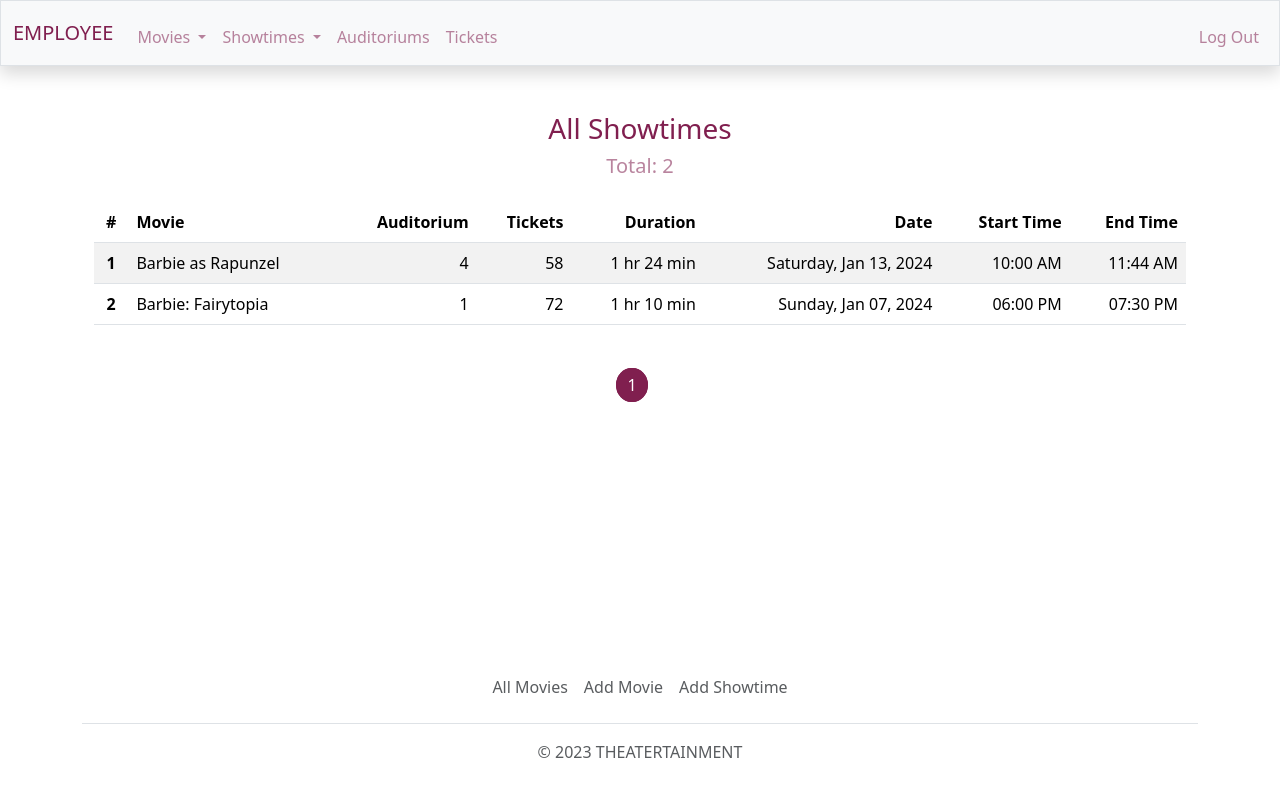
After one commit to mnsrt-pb/TheaterTainment, a Flask app: page /employee/showtimes/all-showtimes in a window 1280 px wide. The commit adds this page. Run offline with Flask 3, Linux system fonts and the light colour scheme; a user stored in the database is signed in; data comes from the database, SQL or seed files in the repository; both versions use the stored data as it was after the commit; some libraries are stand-ins or nearby versions.

Commit message:
Employee.Showtimes: add_showtime, all_showtimes, showtimes_now, past_showtimes (complete)
* These routes use pagination.

* Fixed pagination error in movies.html template. Functions that used this template to render different pages would get redirected to the all_movies route instead of their own.

```diff
--- a/theatert/templates/employee/home.html
+++ b/theatert/templates/employee/home.html
@@ -8,7 +8,8 @@
     {% if changes|length == 0 %}
         <h5 class="color-dark my-4">You have made no changes to the database.</h5>
     {% else %}
-        <h5 class="color-dark my-4">Your Changes:</h5>
+        <h3 class="color-dark mb-4">Your Changes</h3>
+        <h5 class="color-light my-2">Total: {{ total }}</h5>
         <div class="table-responsive-md">
             <table class="table table-striped">
                 <thead>
--- a/theatert/templates/employee/layout.html
+++ b/theatert/templates/employee/layout.html
@@ -53,11 +53,11 @@
                                   Showtimes
                                 </a>
                                 <ul class="dropdown-menu">
-                                    <li><a class="dropdown-item" href="#">All Showtimes</a></li>
-                                    <li><a class="dropdown-item" href="#">Past Showtimes</a></li>
-                                    <li><a class="dropdown-item" href="#">Showtimes Now</a></li>
+                                    <li><a class="dropdown-item" href="{{ url_for('employees.showtimes.all_showtimes') }}">All Showtimes</a></li>
+                                    <li><a class="dropdown-item" href="{{ url_for('employees.showtimes.past_showtimes') }}">Past Showtimes</a></li>
+                                    <li><a class="dropdown-item" href="{{ url_for('employees.showtimes.showtimes_now') }}">Showtimes Now</a></li>
                                     <li><hr class="dropdown-divider"></li>
-                                    <li><a class="dropdown-item" href="#">Add showtime</a></li>
+                                    <li><a class="dropdown-item" href="{{ url_for('employees.showtimes.add_showtime') }}">Add Showtime</a></li>
                                 </ul>
                             </li>
                             <li class="nav-item"><a class="nav-link" href="{{ url_for('employees.auditoriums') }}">Auditoriums</a></li>
@@ -81,7 +81,7 @@
 
         {% with messages =  get_flashed_messages(with_categories=true) %}
             {% if messages %}
-            <header class="mt-4">
+                <header class="mt-4">
                     {% for category, message in messages %}
                         <div class="alert alert-{{category}} mb-0 text-center" role="alert">
                             {{ message }}
--- /dev/null
+++ b/theatert/templates/employee/showtimes.html
@@ -0,0 +1,65 @@
+{% extends "employee/layout.html" %}
+
+{% block title %}
+    {{ title }}
+{% endblock %}
+
+{% block main %}
+    <h3 class="color-dark">{{ title }}</h3>
+    {% if total == 0 %}
+        <h5 class="color-light my-4">There are no showtimes.</h5>
+    {% else %}
+        <h5 class="color-light mb-4">Total: {{ total }}</h5>
+        <div class="table-responsive-md">
+            <table class="table table-striped">
+                <thead>
+                    <tr>
+                        <th class=>#</th>
+                        <th class="text-start">Movie</th>
+                        <th class="text-end">Auditorium</th>
+                        <th class="text-end">Tickets</th>
+                        <th class="text-end">Duration</th>
+                        <th class="text-end">Date</th>
+                        <th class="text-end">Start Time</th>
+                        <th class="text-end">End Time</th>
+                    </tr>
+                </thead>
+                <tbody>
+                    {% for s in screenings %}
+                    <tr>
+                        <th>{{ loop.index }}</th>
+                        <td class="text-start">{{ s.movie.title }}</td>
+                        <td class="text-end">{{ s.auditorium.id }}</td>
+                        <td class="text-end">{{ seats_total[loop.index0] }}</td>
+                        {% if s.movie.runtime < 60 %}
+                            {% set runtime = (s.movie.runtime)|string + ' min' %}
+                        {% else %}
+                            {% set runtime = (s.movie.runtime // 60)|string + ' hr ' + (s.movie.runtime % 60)|string + ' min' %}
+                        {% endif %}
+                        <td class="text-end">{{ runtime }}</td>
+
+                        <td class="text-end">{{ s.start_datetime.strftime("%A, %b %d, %Y") }}</td>
+                        <td class="text-end">{{ s.start_datetime.strftime(" %I:%M %p") }}</td>
+                        <td class="text-end">{{ s.end_datetime.strftime(" %I:%M %p") }}</td>
+                    </tr>
+                    {% endfor %}
+                </tbody>
+            </table>
+        </div>
+
+        <div class="my-5">
+            {% for pg_num in screenings.iter_pages(left_edge=1, right_edge=1, left_current=1, right_current=2) %}
+                    {% if pg_num %}
+                        {% if screenings.page == pg_num %}
+                            <a class="page-current me-3" href="{{ url_for(url, page=pg_num) }}">{{ pg_num }}</a>
+                        {% else %}
+                            <a class="page me-3" href="{{ url_for(url, page=pg_num) }}">{{ pg_num }}</a>
+                        {% endif %}
+                    {% else %}
+                        <span class="me-3">...</span>
+                    {% endif %}
+            {% endfor %}
+        </div>
+    {% endif %}
+
+{% endblock %}
--- a/theatert/templates/employee/update-movie.html
+++ b/theatert/templates/employee/update-movie.html
@@ -92,7 +92,7 @@
                 {% for v in videos %}
                     <div class="col">
                             <div class="embed-responsive embed-responsive-21by9">
-                                <iframe class="embed-responsive-item" src="https://www.youtube.com/embed/{{v['key']}}" allowfullscreen></iframe>
+                                <iframe class="embed-responsive-item" src="https://www.youtube.com/embed/{{v['key']}}?mute=1" allowfullscreen></iframe>
                             </div>
                             <div class="card-body">
                                 <p class="card-text"><small class="text-body-secondary">
--- a/theatert/templates/other/movies.html
+++ b/theatert/templates/other/movies.html
@@ -144,9 +144,9 @@
         {% for pg_num in info[0].iter_pages(left_edge=1, right_edge=1, left_current=1, right_current=2) %}
                 {% if pg_num %}
                     {% if info[0].page == pg_num %}
-                        <a class="page-current me-3" href="{{ url_for('employees.movies.all_movies', page=pg_num) }}">{{ pg_num }}</a>
+                        <a class="page-current me-3" href="{{ url_for(url, page=pg_num) }}">{{ pg_num }}</a>
                     {% else %}
-                        <a class="page me-3" href="{{ url_for('employees.movies.all_movies', page=pg_num) }}">{{ pg_num }}</a>
+                        <a class="page me-3" href="{{ url_for(url, page=pg_num) }}">{{ pg_num }}</a>
                     {% endif %}
                 {% else %}
                     <span class="me-3">...</span>
--- a/theatert/users/employees/movies/forms.py
+++ b/theatert/users/employees/movies/forms.py
@@ -30,7 +30,7 @@ class InactivateForm(FlaskForm):
 
 class ActivateForm(FlaskForm):
     def validate_m_id(self, m_id):
-        '''Ensure Select Movie was not selected and movie has been released.'''
+        '''Ensure Select Movie was not selected.'''
 
         if m_id.data == 'None':
             flash('Must select a movie.', 'danger')
--- a/theatert/users/employees/movies/utils.py
+++ b/theatert/users/employees/movies/utils.py
@@ -74,4 +74,5 @@ def update_choices(images, videos):
     for v in videos:
         trailers.append((v['key'], str(i) + '. ' + v['name'] ))
         i += 1
+
     return posters, backdrops, trailers
--- a/theatert/users/employees/showtimes/routes.py
+++ b/theatert/users/employees/showtimes/routes.py
@@ -1,13 +1,10 @@
-import datetime
+from datetime import datetime, timedelta
 from flask import Blueprint, flash, render_template,  redirect, request, url_for
 from flask_login import current_user
 from theatert import db
-from theatert.users.employees.movies.forms import SearchMovieForm, AddMovieForm, ActivateForm, InactivateForm, UpdateMovieForm
-from theatert.models import Change, Movie
-from theatert.users.employees.movies.utils import add_genres, add_rating, route_name, search_movie, update_choices
+from theatert.users.employees.showtimes.forms import AddShowtime
+from theatert.models import Auditorium, Change, Movie, Screening, Seat, Ticket
 from theatert.users.utils import apology, login_required
-
-import tmdbsimple as tmdb
 
 showtimes = Blueprint('showtimes', __name__, url_prefix='/showtimes')
 
@@ -17,4 +14,162 @@ showtimes = Blueprint('showtimes', __name__, url_prefix='/showtimes')
 def add_showtime():
     '''Assign showtimes to movies'''
 
-    return apology('TODO', 'employee/layout.html', 403)
+    form = AddShowtime()
+
+    movies = Movie.query.filter(
+                        db.and_(
+                            Movie.deleted.is_(False),
+                            Movie.active.is_(True),
+                            db.ColumnOperators.__le__(Movie.release_date, (datetime.now() + timedelta(days=20)))
+                        )).order_by(Movie.title)
+
+    choices = [(None, 'Select Movie')]
+    for m in movies:
+        choices.append((m.id, m.title))
+    form.m_id.choices=choices
+
+    auditoriums = Auditorium.query.all()
+    choices = [(None, 'Select Auditorium')]
+    for a in auditoriums:
+        choices.append((a.id, a.id))
+    form.a_id.choices = choices
+
+    if request.method == 'GET':
+        form.adult_price.data = 12.50
+        form.child_price.data = 10.50
+        form.senior_price.data = 9.00
+
+        form.date_time.data = datetime.now().replace(hour=10, minute=0, second=0, microsecond=0)
+    else:
+        if form.validate_on_submit():
+            movie = Movie.query.get(form.m_id.data)
+            end_dt = form.date_time.data + timedelta(minutes=(movie.runtime)+20) # 20 min for advertisements
+
+            # Ensure a movie isn't screening at auditorium during the entered time.
+            exists = Screening.query.filter(
+                db.or_(
+                    db.and_(
+                        Screening.auditorium_id.is_(form.a_id.data),
+                        db.ColumnOperators.__ge__(Screening.end_datetime, end_dt),
+                        db.ColumnOperators.__le__(Screening.start_datetime, end_dt),
+                    ),
+                    db.and_(
+                        Screening.auditorium_id.is_(form.a_id.data),
+                        db.ColumnOperators.__ge__(Screening.end_datetime, form.date_time.data),
+                        db.ColumnOperators.__le__(Screening.start_datetime, form.date_time.data),
+                    )
+                )).first()
+
+            if exists:
+                flash(f'A movie will screen at Auditorium {form.a_id.data} at this time. Try a different auditorium or time.', 'danger')
+            else:
+                # Add screening
+                screening = Screening(
+                    start_datetime = form.date_time.data,
+                    end_datetime = end_dt,
+                    adult_price = form.adult_price.data,
+                    child_price = form.child_price.data,
+                    senior_price = form.senior_price.data,
+                    auditorium_id = form.a_id.data,
+                    movie_id = form.m_id.data
+                )
+                db.session.add(screening)
+                db.session.commit()
+
+                # Add employee change
+                change = Change(
+                    action = "added",
+                    table_name = "screening",
+                    data_id = screening.id,
+                    employee_id = current_user.id
+                )
+                db.session.add(change)
+
+                # Generate tickets
+                seats=Seat.query.filter_by(auditorium_id = form.a_id.data).order_by(Seat.id)
+
+                for s in seats:
+                    if s.seat_type != 'empty':
+                        ticket = Ticket(
+                            screening_id = screening.id,
+                            seat_id = s.id
+                        )
+                        db.session.add(ticket)
+
+                flash('Showtime was created and tickets have been generated.', 'success')
+
+                db.session.commit()
+                return redirect(url_for('employees.showtimes.all_showtimes'))
+
+    return render_template('employee/add-showtime.html', form=form)
+
+
+@showtimes.route('/all-showtimes')
+@login_required(role="EMPLOYEE")
+def all_showtimes():
+    page = request.args.get('page', 1, type=int)
+
+    screenings = Screening.query.join(Movie).join(Auditorium) \
+        .order_by(Screening.start_datetime.desc())
+
+    total = screenings.count()
+    screenings = screenings.paginate(page=page, per_page=10)
+
+    seats_total = []
+    for s in screenings:
+        seats_total.append(Seat.query.filter(
+                    db.and_(
+                        Seat.auditorium_id.is_(s.auditorium.id),
+                        Seat.seat_type.is_not('empty'))).count())
+
+    return render_template('employee/showtimes.html', title='All Showtimes', screenings=screenings, \
+                           seats_total=seats_total, total=total, url='employees.showtimes.all_showtimes')
+
+
+@showtimes.route('/showtimes-now')
+@login_required(role="EMPLOYEE")
+def showtimes_now():
+    page = request.args.get('page', 1, type=int)
+
+    screenings = Screening.query.join(Movie).join(Auditorium) \
+        .filter(db.ColumnOperators.__ge__(Screening.end_datetime, datetime.now())) \
+        .order_by(Screening.start_datetime.desc())
+
+    total = screenings.count()
+    screenings = screenings.paginate(page=page, per_page=10)
+
+    seats_total = []
+    for s in screenings:
+        seats_total.append(Seat.query.filter(
+                    db.and_(
+                        Seat.auditorium_id.is_(s.auditorium.id),
+                        Seat.seat_type.is_not('empty'))).count())
+
+    return render_template('employee/showtimes.html', title='Showtimes Now', screenings=screenings, \
+                           seats_total=seats_total, total=total,  url='employees.showtimes.showtimes_now')
+
+
+@showtimes.route('/past-showtimes')
+@login_required(role="EMPLOYEE")
+def past_showtimes():
+    page = request.args.get('page', 1, type=int)
+
+    screenings = Screening.query.join(Movie).join(Auditorium) \
+        .filter(db.ColumnOperators.__lt__(Screening.end_datetime, datetime.now())) \
+        .order_by(Screening.start_datetime.desc())
+
+    total = screenings.count()
+    screenings = screenings.paginate(page=page, per_page=10)
+
+    seats_total = []
+    for s in screenings:
+        seats_total.append(Seat.query.filter(
+                    db.and_(
+                        Seat.auditorium_id.is_(s.auditorium.id),
+                        Seat.seat_type.is_not('empty'))).count())
+
+    return render_template('employee/showtimes.html', title='Past Showtimes', screenings=screenings, \
+                           seats_total=seats_total, total=total,  url='employees.showtimes.past_showtimes')
+
+
+# TODO: add_showtime_movie (try this)
```
Also changed, not shown: theatert/models.py (+38 -4 lines), theatert/templates/employee/add-showtime.html (added, +106 -0 lines), theatert/templates/employee/register.html (+12 -12 lines), theatert/users/employees/movies/routes.py (+38 -27 lines), theatert/users/employees/routes.py (+22 -2 lines), theatert/users/employees/showtimes/forms.py (+61 -0 lines), theatert/theater.db. Lines whose indentation alone changed are shown as unchanged.
